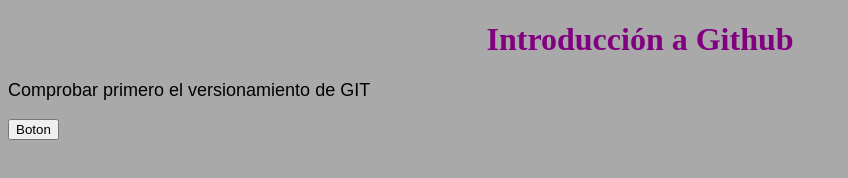
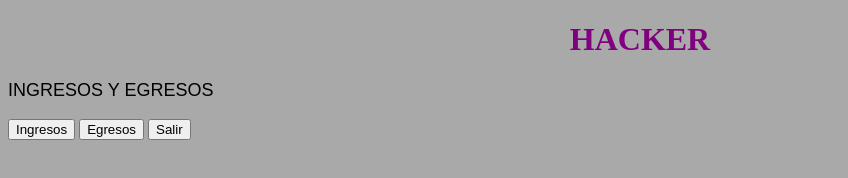
Before and after one commit to FABIANPOSSO/SPRINT, a plain HTML site: page main/index.html in a window 1280 px wide. Shown: the whole page, without its empty margins (0-848 px from the left). Drawn offline with Linux system fonts and the light colour scheme.

```diff
--- a/main/index.html
+++ b/main/index.html
@@ -8,9 +8,11 @@
     <title>Ingresos y egresos de Hacker</title>
 </head>
 <body>
-    <h1>Introducción a Github</h1>
-    <p> Comprobar primero el versionamiento de GIT</p>
-    <button>Boton</button>
+    <h1>HACKER</h1>
+    <p>INGRESOS Y EGRESOS</p>
+    <button>Ingresos</button>
+    <button>Egresos</button>
+    <button>Salir</button>
 
 </body>
 </html>
```
